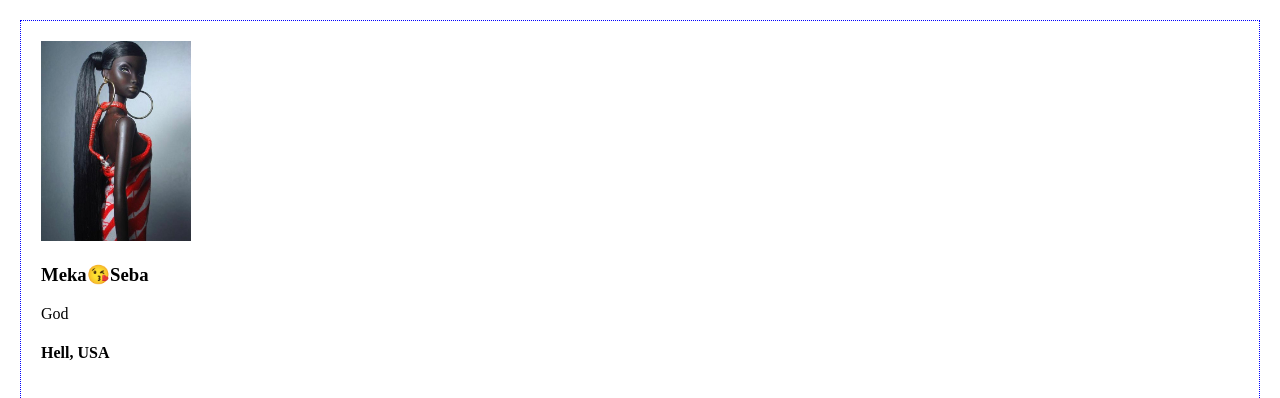
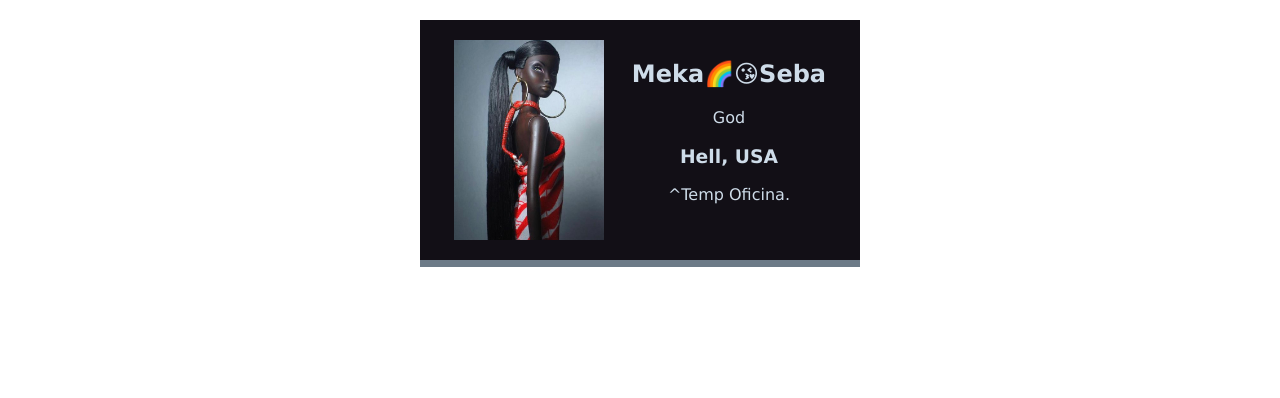
Before and after one commit to mekaseba/bizcard, a plain HTML site: page index.html in a window 1280 px wide. Shown: the top 398 px of the page. Drawn offline with Linux system fonts and the light colour scheme.

Commit message:
final product

```diff
--- a/index.html
+++ b/index.html
@@ -6,9 +6,12 @@
     <body>
         <div class="card">
             <img class="img" src="meka.jpg" alt="Meka winning">
-            <h3>Meka😘Seba</h3>
+            <div>
+            <h2>Meka🌈😘Seba</h2>
             <p>God</p>
-            <h4>Hell, USA</h4>
+            <h3>Hell, USA</h3>
+            <p>^Temp Oficina.</p>
+            </div>
         </div>
     </body>
 </html>
--- a/styles.css
+++ b/styles.css
@@ -1,10 +1,18 @@
 body {
     margin: 20px;
+    font-family: Verdana, Geneva, Tahoma, sans-serif;
 }
 .img {
     width: 150px;
 }
 .card {
-    border: 1px dotted blue;
+    color: rgb(206, 220, 233);
+    background-color: rgb(18, 15, 22);
+    border-bottom: 7px solid rgb(108,122,135);
+    text-align: center;
+    margin: 0px auto;
+    width: 400px;
     padding: 20px;
+    display: flex;
+    justify-content: space-around;
 }
```
